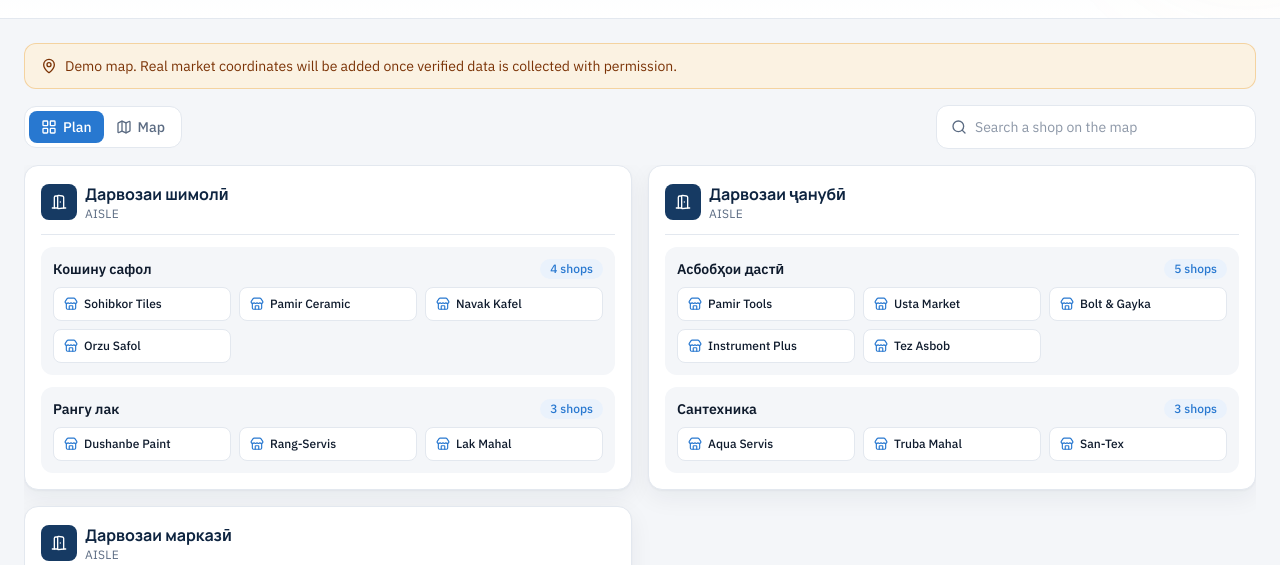
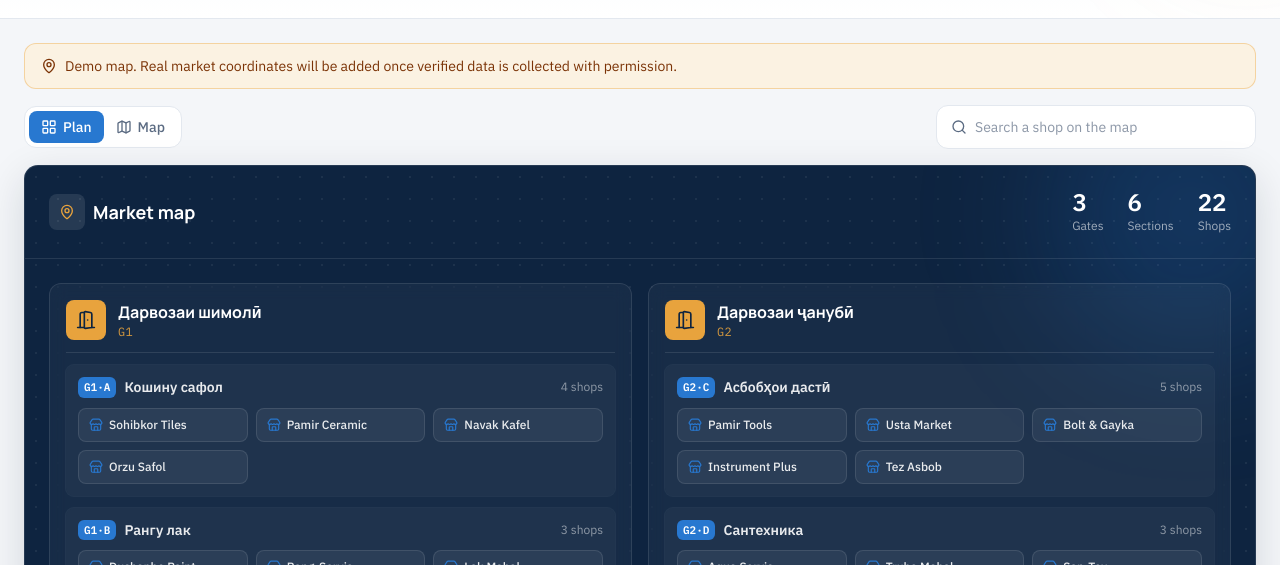
Before and after one commit to mahdizieev139-rgb/Smart-Kushoniyon-Front, a Next.js app: page /en/map in a window 1280 px wide. Shown: the part 235-800 px from the top of the page. Built offline with nearby package versions, Linux system fonts and the light colour scheme; no server answers.

Commit message:
style(map): redesign market plan as a blueprint board
Dark navy-ink board with the dot-grid texture, a live stats header
(gates / sections / shops), amber entrance panels per gate, brand-coded
section lanes, and stall tiles that light up on hover.

```diff
--- a/src/components/map/market-plan.tsx
+++ b/src/components/map/market-plan.tsx
@@ -1,22 +1,31 @@
 /**
- * MarketPlan — a self-contained, top-down "floor plan" of the bazaar.
+ * MarketPlan — a self-contained, top-down "blueprint" of the bazaar.
  *
  * Unlike the geographic map, this needs no external tiles or GPS coordinates:
  * it draws the market structure directly from the gates -> sections data and
  * places each shop as a "stall" inside its section. This guarantees the user
  * always sees the market layout, even offline or before coordinates exist.
  *
- * Each gate is a block; inside it the section-rows are listed, and inside each
- * row the shops appear as clickable stalls that open the shop page.
+ * Visual language: a dark architectural board (navy-ink + dot grid). Each gate
+ * is an entrance panel; inside it the section-rows are lanes labelled with the
+ * market's wayfinding codes (Gate·Row); inside each lane the shops are stall
+ * tiles that light up on hover. Real shops link to their page; demo stalls are
+ * static (no fabricated shop pages).
  */
 'use client';
 
 import { useTranslations } from 'next-intl';
-import { DoorOpen, Store } from 'lucide-react';
+import { DoorOpen, Store, MapPin } from 'lucide-react';
 import { Link } from '@/i18n/navigation';
-import { Badge } from '@/components/ui/badge';
 import type { MarketMapGate } from '@/features/market-map/market-map-api';
-import type { Shop } from '@/types/domain';
+import { cn } from '@/lib/utils';
+
+/** Minimal stall shape satisfied by both a real Shop and a DemoStall. */
+interface Stall {
+  id: string;
+  name?: string | null;
+  slug?: string;
+}
 
 export function MarketPlan({
   gates,
@@ -24,60 +33,133 @@ export function MarketPlan({
   query,
 }: {
   gates: MarketMapGate[];
-  shopsBySection: Map<string, Shop[]>;
+  shopsBySection: Map<string, Stall[]>;
   query: string;
 }) {
   const t = useTranslations('map');
 
   const q = query.trim().toLowerCase();
-  const matches = (shop: Shop) => !q || (shop.name ?? shop.slug).toLowerCase().includes(q);
+  const stallName = (s: Stall) => s.name ?? s.slug ?? '';
+  const matches = (s: Stall) => !q || stallName(s).toLowerCase().includes(q);
+
+  const sectionCount = gates.reduce((n, g) => n + g.sections.length, 0);
+  const shopTotal = gates.reduce(
+    (n, g) => n + g.sections.reduce((m, s) => m + s.shopCount, 0),
+    0,
+  );
+
+  const stats = [
+    { label: t('gates'), value: gates.length },
+    { label: t('sections'), value: sectionCount },
+    { label: t('shops'), value: shopTotal },
+  ];
 
   return (
-    <div className="overflow-x-auto">
-      {/* Gates laid out side by side, like entrances along the bazaar. */}
-      <div className="grid min-w-full gap-4 md:grid-cols-2">
+    <div className="relative overflow-hidden rounded-card border border-white/10 bg-navy-ink shadow-pop">
+      {/* Blueprint textures */}
+      <div aria-hidden className="pointer-events-none absolute inset-0 bg-grid opacity-70" />
+      <div
+        aria-hidden
+        className="pointer-events-none absolute -right-20 -top-24 h-72 w-72 rounded-full bg-brand/20 blur-3xl"
+      />
+      <div
+        aria-hidden
+        className="pointer-events-none absolute -bottom-24 -left-16 h-64 w-64 rounded-full bg-amber/10 blur-3xl"
+      />
+
+      {/* Board header: title + live stats */}
+      <div className="relative flex flex-col gap-4 border-b border-white/10 p-4 sm:flex-row sm:items-center sm:justify-between sm:p-6">
+        <div className="flex items-center gap-2 text-white">
+          <span className="inline-flex h-9 w-9 items-center justify-center rounded-lg bg-white/10">
+            <MapPin className="h-4 w-4 text-amber" aria-hidden />
+          </span>
+          <span className="font-display text-lg font-bold">{t('title')}</span>
+        </div>
+        <div className="flex gap-6">
+          {stats.map((s) => (
+            <div key={s.label}>
+              <div className="num text-2xl font-extrabold leading-none text-white">{s.value}</div>
+              <div className="mt-1 text-xs text-white/60">{s.label}</div>
+            </div>
+          ))}
+        </div>
+      </div>
+
+      {/* Gates laid out like entrances around the bazaar. */}
+      <div className="relative grid gap-4 p-4 sm:p-6 lg:grid-cols-2">
         {gates.map((gate) => (
-          <section key={gate.id} className="rounded-card border border-line bg-white p-4 shadow-card">
+          <section
+            key={gate.id}
+            className="rounded-xl border border-white/10 bg-white/[0.04] p-4 backdrop-blur-sm"
+          >
             {/* Gate header */}
-            <header className="mb-3 flex items-center gap-2 border-b border-line pb-3">
-              <span className="flex h-9 w-9 items-center justify-center rounded-lg bg-navy text-white">
-                <DoorOpen className="h-4 w-4" aria-hidden />
+            <header className="mb-3 flex items-center gap-3 border-b border-white/10 pb-3">
+              <span className="relative flex h-10 w-10 items-center justify-center rounded-lg bg-amber text-navy-ink">
+                <DoorOpen className="h-5 w-5" aria-hidden />
               </span>
-              <div>
-                <p className="font-display font-bold text-navy-ink">{gate.name ?? gate.code}</p>
-                <p className="text-xs uppercase tracking-wide text-muted">{t('aisle')}</p>
+              <div className="min-w-0">
+                <p className="truncate font-display font-bold text-white">
+                  {gate.name ?? gate.code}
+                </p>
+                <p className="num text-xs uppercase tracking-wide text-amber/90">{gate.code}</p>
               </div>
             </header>
 
-            {/* Section rows */}
+            {/* Section lanes */}
             <div className="space-y-3">
               {gate.sections.map((section) => {
-                const shops = (shopsBySection.get(section.id) ?? []).filter(matches);
+                const stalls = (shopsBySection.get(section.id) ?? []).filter(matches);
                 return (
-                  <div key={section.id} className="rounded-xl bg-canvas p-3">
-                    <div className="mb-2 flex items-center justify-between gap-2">
-                      <span className="text-sm font-semibold text-ink">{section.name ?? section.code}</span>
-                      <Badge variant="brand">
+                  <div key={section.id} className="rounded-lg bg-white/[0.03] p-3 ring-1 ring-white/5">
+                    <div className="mb-2.5 flex items-center justify-between gap-2">
+                      <div className="flex items-center gap-2">
+                        <span className="num inline-flex items-center rounded-md bg-brand px-1.5 py-0.5 text-[11px] font-bold text-white">
+                          {section.code}
+                        </span>
+                        <span className="text-sm font-semibold text-white/90">
+                          {section.name ?? section.code}
+                        </span>
+                      </div>
+                      <span className="shrink-0 text-xs text-white/50">
                         {section.shopCount} {t('shopsHere')}
-                      </Badge>
+                      </span>
                     </div>
 
-                    {shops.length > 0 ? (
+                    {stalls.length > 0 ? (
                       <div className="grid grid-cols-2 gap-2 sm:grid-cols-3">
-                        {shops.map((shop) => (
-                          <Link
-                            key={shop.id}
-                            href={`/shops/${shop.slug}`}
-                            className="flex items-center gap-1.5 rounded-lg border border-line bg-white px-2.5 py-2 text-xs font-medium text-ink transition-colors hover:border-brand hover:text-brand"
-                            title={shop.name ?? shop.slug}
-                          >
-                            <Store className="h-3.5 w-3.5 shrink-0 text-brand" aria-hidden />
-                            <span className="truncate">{shop.name ?? shop.slug}</span>
-                          </Link>
-                        ))}
+                        {stalls.map((stall) => {
+                          const label = stallName(stall);
+                          const className = cn(
+                            'group flex items-center gap-1.5 rounded-lg border border-white/10 bg-white/[0.06] px-2.5 py-2 text-xs font-medium text-white/90 transition-all',
+                            'hover:-translate-y-0.5 hover:border-amber/60 hover:bg-amber/15 hover:text-white',
+                          );
+                          const inner = (
+                            <>
+                              <Store
+                                className="h-3.5 w-3.5 shrink-0 text-brand transition-colors group-hover:text-amber"
+                                aria-hidden
+                              />
+                              <span className="truncate">{label}</span>
+                            </>
+                          );
+                          return stall.slug ? (
+                            <Link
+                              key={stall.id}
+                              href={`/shops/${stall.slug}`}
+                              className={className}
+                              title={label}
+                            >
+                              {inner}
+                            </Link>
+                          ) : (
+                            <div key={stall.id} className={className} title={label}>
+                              {inner}
+                            </div>
+                          );
+                        })}
                       </div>
                     ) : (
-                      <p className="text-xs text-muted">{q ? '—' : t('selectHint')}</p>
+                      <p className="text-xs text-white/40">{q ? '—' : t('selectHint')}</p>
                     )}
                   </div>
                 );
```
